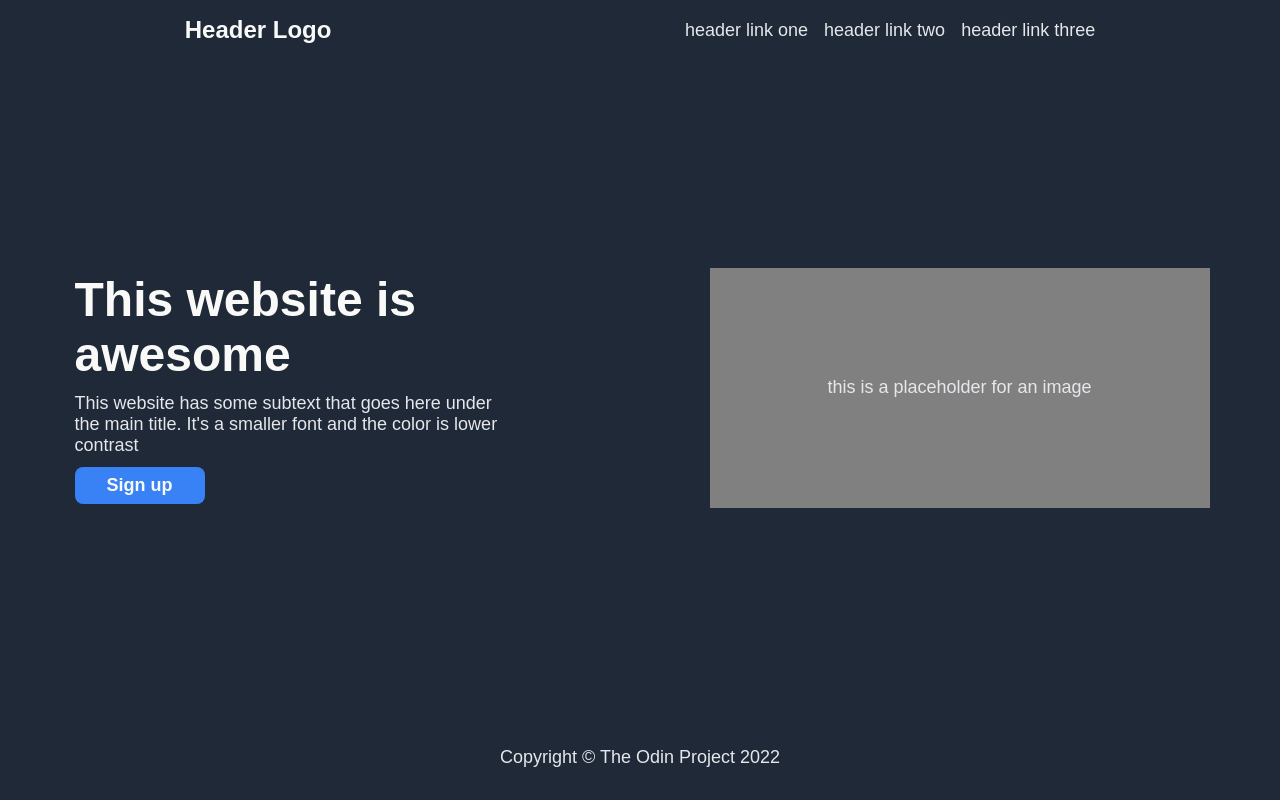
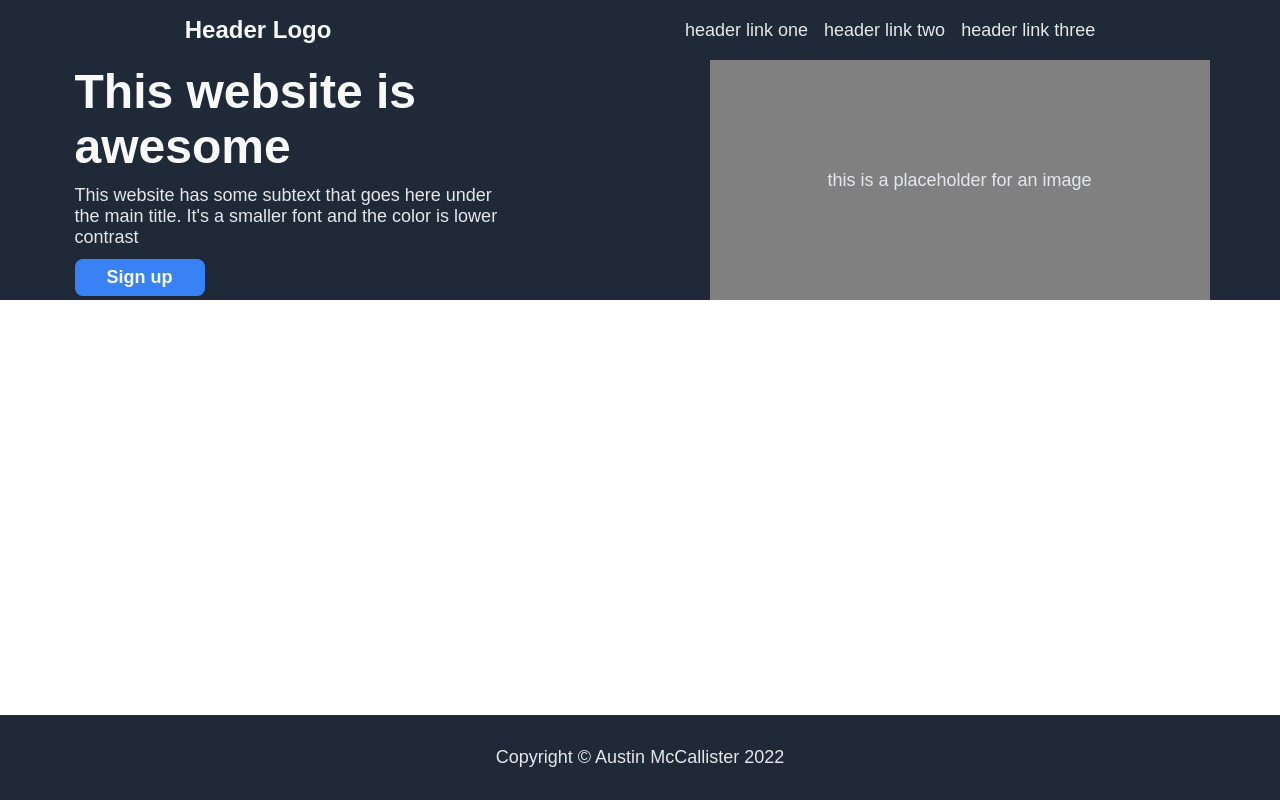
Before and after one commit to AustinMcCallister/odin-landing-page, a plain HTML site: page index.html in a window 1280 px wide. Drawn offline with Linux system fonts and the light colour scheme.

Commit message:
Add additional header container for positioning

```diff
--- a/index.html
+++ b/index.html
@@ -8,6 +8,8 @@
   <link rel="stylesheet" href="./style.css">
 </head>
 <body>
+  <div class="section-one">
+    <div class="section-one-container">
       <div class="header">
         <div class="header-text">
           Header Logo
@@ -42,6 +44,8 @@
           this is a placeholder for an image
         </div>
       </div>
+    </div>
+  </div>
   <div class="info-container">
 
   </div>
@@ -53,7 +57,7 @@
   </div>
   <div class="footer">
     <div class="footer-text">
-      Copyright © The Odin Project 2022
+      Copyright © Austin McCallister 2022
     </div>
   </div>
 </body>
```
Lines whose indentation alone changed are shown as unchanged.
